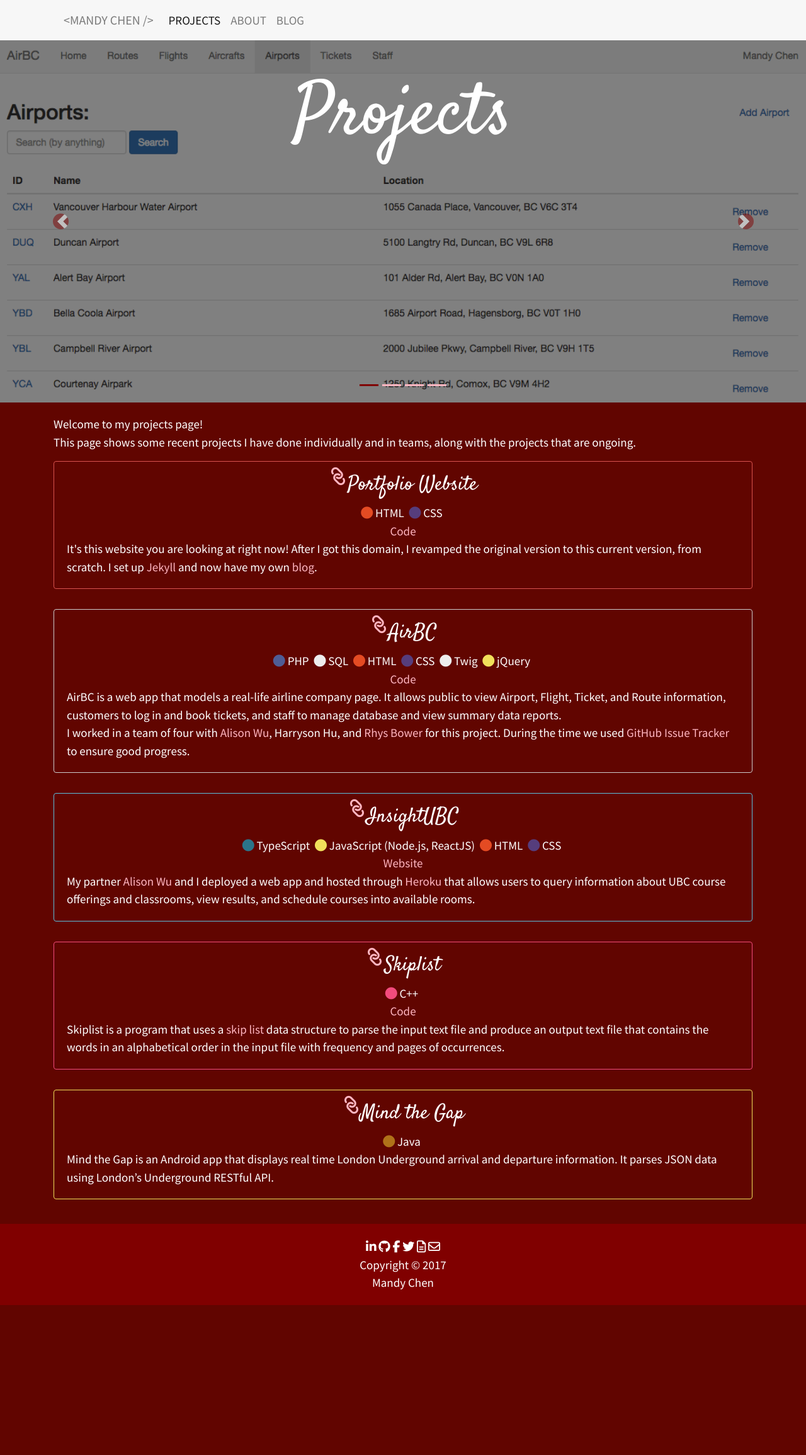
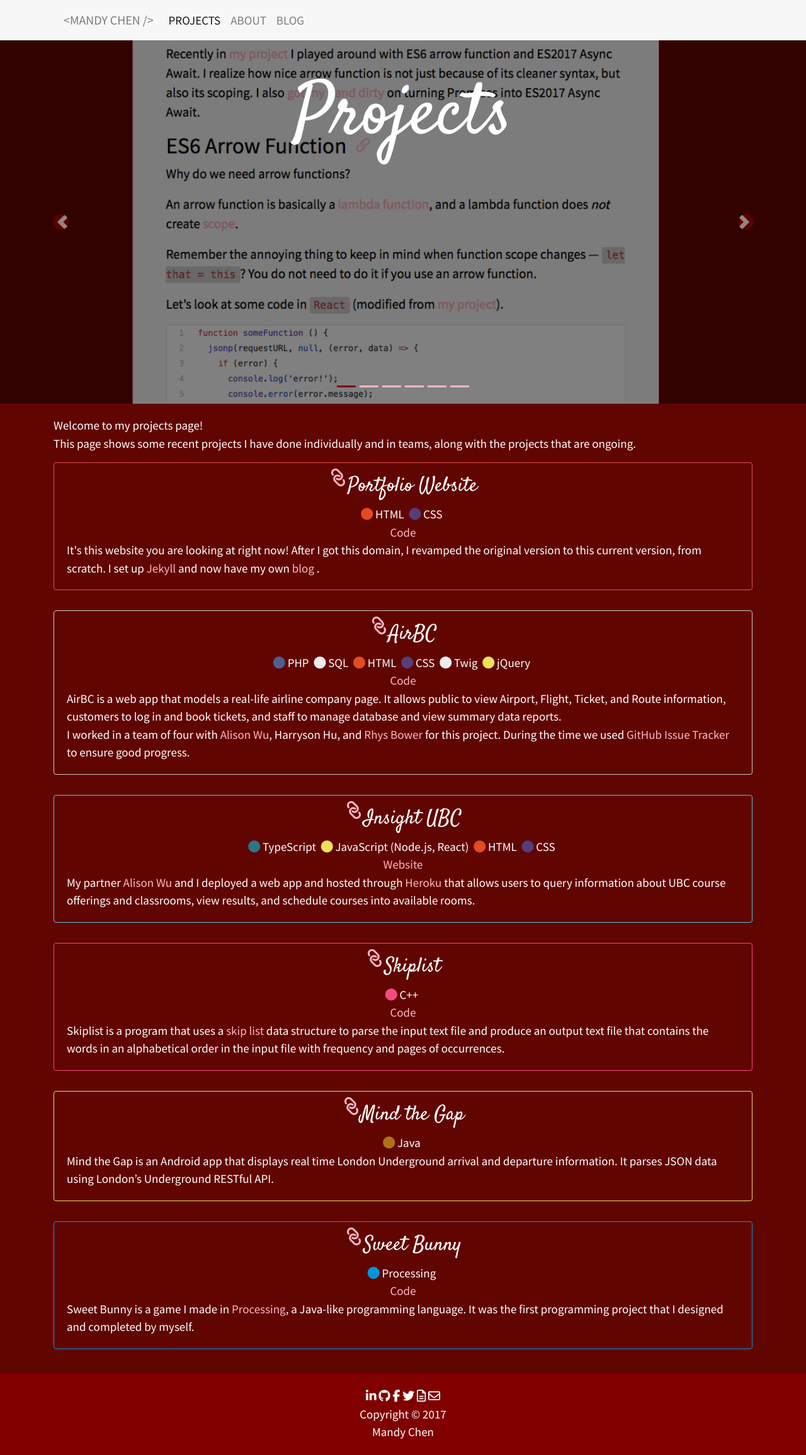
Before and after one commit to 42mandychen/42mandychen.github.io, a Jekyll site: the page built from projects.html, in a window 1280 px wide. Shown: the whole page at 63% size. Built offline with Jekyll 4.4.1, drawn with Linux system fonts in a browser that asks for light colours; nearby versions of some CDN libraries; before the commit the page ends 2072 px from its top, so only the background shows below that.

Commit message:
Refactor projects
Closes #13

```diff
--- a/_config.yml
+++ b/_config.yml
@@ -9,3 +9,5 @@
 gems:
   - jekyll-gist
 env: production
+collections:
+  projects:
--- a/assets/css/main.css
+++ b/assets/css/main.css
@@ -210,6 +210,10 @@
   color: #f34b7d;
 }
 
+i.Processing {
+  color: #0096D8;
+}
+
 div.center {
   text-align: center !important;
 }
@@ -270,3 +274,8 @@
   background-color: transparent;
   border-color: #f34b7d;
 }
+
+.card-outline-sweetbunny {
+  background-color: transparent;
+  border-color: #0096D8;
+}
--- a/projects.html
+++ b/projects.html
@@ -3,12 +3,12 @@
 title: Projects - Mandy Chen
 ---
 
-<div id="carouselExampleControls" class="carousel slide hidden-sm-down" data-ride="carousel">
+<div id="carouselExampleControls" class="carousel slide hidden-xs-down" data-ride="carousel">
 	<ol class="carousel-indicators">
-		<li data-target="#carouselExampleControls" data-slide-to="0" class="active"></li>
-		<li data-target="#carouselExampleControls" data-slide-to="1"></li>
-		<li data-target="#carouselExampleControls" data-slide-to="2"></li>
-		<li data-target="#carouselExampleControls" data-slide-to="3"></li>
+		{% for item in site.data.carousel %}
+			<li data-target="#carouselExampleControls" data-slide-to="{{ forloop.index0 }}"
+			class="{% if forloop.index0 == 0 %} active {% endif %}"></li>
+		{% endfor %}
 	</ol>
 	<div class="carousel-inner" role="listbox">
 		{% for item in site.data.carousel %}
@@ -41,83 +41,44 @@
 			<p class="mb-0">Welcome to my projects page!</p>
 			<p class="mb-0">This page shows some recent projects I have done individually and in teams, along with the projects that are ongoing.</p>
 		</div>
-		<div class="w-100"></div>
-		<div class="col-xl push-xl-0 col-lg-8 push-lg-2 col-md-10 push-md-1">
-		  <div id="portfolio" class="card card-outline-danger my-3 text-center w-100">
-		    <div class="card-block">
-		      <a href="#portfolio" class="title-link">
-		        <h2 class="card-title project-title"><sup><i class="fa fa-link fa-rotate-90 link" aria-hidden="true"></i></sup>Portfolio Website</h2>
-		      </a>
-		      <div class="d-inline mr-1"><i class="fa fa-circle HTML" aria-hidden="true"></i> HTML</div>
-		      <div class="d-inline mr-1"><i class="fa fa-circle CSS" aria-hidden="true"></i> CSS</div>
-		      <p class="mb-0"><a href="https://github.com/42mandychen/42mandychen.github.io/" class="intext-link" target="_blank">Code</a></p>
-		      <p class="card-text text-left mb-0">It's this website you are looking at right now! After I got this domain, I revamped the original version to this current version, from scratch. I set up <a href="https://jekyllrb.com/" class="intext-link" target="_blank">Jekyll</a>
-		        and now have my own <a href="{{site.url}}/blog/" class="intext-link" target="_blank">blog</a>.</p>
-		    </div>
-		  </div>
-		</div>
-		<div class="w-100"></div>
-		<div class="col-xl push-xl-0 col-lg-8 push-lg-2 col-md-10 push-md-1">
-		  <div id="airbc" class="card card-outline-secondary my-3 text-center w-100">
-		    <div class="card-block">
-		      <a href="#airbc" class="title-link">
-		        <h2 class="card-title project-title"><sup><i class="fa fa-link fa-rotate-90 link" aria-hidden="true"></i></sup>AirBC</h2>
-		      </a>
-		      <div class="d-inline mr-1"><i class="fa fa-circle PHP" aria-hidden="true"></i> PHP</div>
-		      <div class="d-inline mr-1"><i class="fa fa-circle Other" aria-hidden="true"></i> SQL</div>
-		      <div class="d-inline mr-1"><i class="fa fa-circle HTML" aria-hidden="true"></i> HTML</div>
-		      <div class="d-inline mr-1"><i class="fa fa-circle CSS" aria-hidden="true"></i> CSS</div>
-		      <div class="d-inline mr-1"><i class="fa fa-circle Other" aria-hidden="true"></i> Twig</div>
-		      <div class="d-inline mr-1"><i class="fa fa-circle JavaScript" aria-hidden="true"></i> jQuery</div>
-		      <p class="mb-0"><a href="https://github.com/RhysBower/AirBC/tree/master/project-final" class="intext-link" target="_blank">Code</a></p>
-		      <p class="card-text text-left mb-0">AirBC is a web app that models a real-life airline company page. It allows public to view Airport, Flight, Ticket, and Route information, customers to log in and book tickets, and staff to manage database and view summary data reports.</p>
-		      <p class="card-text text-left mb-0">I worked in a team of four with <a href="http://alisonwu.me/" class="intext-link" target="_blank">Alison Wu</a>, Harryson Hu, and <a href="http://www.rhysbower.com/" class="intext-link" target="_blank">Rhys Bower</a> for this project. During the
-		        time we used <a href="https://github.com/RhysBower/AirBC/issues?q=is%3Aissue+is%3Aclosed" class="intext-link" target="_blank">GitHub Issue Tracker</a> to ensure good progress.</p>
-		    </div>
-		  </div>
-		</div>
-		<div class="w-100"></div>
-		<div class="col-xl push-xl-0 col-lg-8 push-lg-2 col-md-10 push-md-1">
-			<div id="insightubc" class="card card-outline-info my-3 text-center w-100">
-				<div class="card-block">
-					<a href="#insightubc" class="title-link">
-						<h2 class="card-title project-title"><sup><i class="fa fa-link fa-rotate-90 link" aria-hidden="true"></i></sup>InsightUBC</h2>
-					</a>
-					<div class="d-inline mr-1"><i class="fa fa-circle TypeScript" aria-hidden="true"></i> TypeScript</div>
-					<div class="d-inline mr-1"><i class="fa fa-circle JavaScript" aria-hidden="true"></i> JavaScript (Node.js, ReactJS)</div>
-					<div class="d-inline mr-1"><i class="fa fa-circle HTML" aria-hidden="true"></i> HTML</div>
-					<div class="d-inline mr-1"><i class="fa fa-circle CSS" aria-hidden="true"></i> CSS</div>
-					<p class="mb-0"><a href="https://insightubc-cs.herokuapp.com/" class="intext-link" target="_blank">Website</a></p>
-					<p class="card-text text-left mb-0">My partner <a href="http://alisonwu.me/" class="intext-link" target="_blank">Alison Wu</a> and I deployed a web app and hosted through <a href="https://www.heroku.com/" class="intext-link" target="_blank">Heroku</a> that allows users to query information
-						about UBC course offerings and classrooms, view results, and schedule courses into available rooms.</p>
+		{% assign projects = site.projects | sort: 'date' | reverse %}
+		{% for project in projects %}
+			<div class="w-100"></div>
+			<div class="col-xl push-xl-0 col-lg-8 push-lg-2 col-md-10 push-md-1">
+				<div id="{{ project.id }}" class="card {{ project.style }} my-3 text-center w-100">
+					<div class="card-block">
+						<a href="#{{ project.id }}" class="title-link">
+							<h2 class="card-title project-title"><sup><i class="fa fa-link fa-rotate-90 link" aria-hidden="true"></i></sup>{{ project.title }}</h2>
+						</a>
+						{% for language in project.languages %}
+							{% if language == 'C++' %}
+								{% assign style = 'Cpp' %}
+								{% assign name = language %}
+							{% elsif language == 'SQL' or language == 'Twig' %}
+								{% assign style = 'Other' %}
+								{% assign name = language %}
+							{% elsif language == 'jQuery' %}
+								{% assign style = 'JavaScript' %}
+								{% assign name = language %}
+							{% elsif language == 'JavaScript (Node.js, React)' %}
+								{% assign style = 'JavaScript' %}
+								{% assign name = language %}
+							{% else %}
+								{% assign style = language %}
+								{% assign name = language %}
+							{% endif %}
+							<div class="d-inline mr-1"><i class="fa fa-circle {{ style }}" aria-hidden="true"></i> {{ name }}</div>
+						{% endfor %}
+						{% if project.code %}
+							<p class="mb-0"><a href="{{ project.code }}" class="intext-link" target="_blank">Code</a></p>
+						{% endif %}
+						{% if project.website %}
+							<p class="mb-0"><a href="{{ project.website }}" class="intext-link" target="_blank">Website</a></p>
+						{% endif %}
+						{{ project.content }}
+					</div>
 				</div>
 			</div>
-		</div>
-		<div class="w-100"></div>
-		<div class="col-xl push-xl-0 col-lg-8 push-lg-2 col-md-10 push-md-1">
-			<div id="skiplist" class="card card-outline-skiplist my-3 text-center w-100">
-				<div class="card-block">
-					<a href="#skiplist" class="title-link">
-						<h2 class="card-title project-title"><sup><i class="fa fa-link fa-rotate-90 link" aria-hidden="true"></i></sup>Skiplist</h2>
-					</a>
-					<div class="d-inline mr-1"><i class="fa fa-circle Cpp" aria-hidden="true"></i> C++</div>
-					<p class="mb-0"><a href="https://github.com/42mandychen/skiplist/" class="intext-link" target="_blank">Code</a></p>
-					<p class="card-text text-left mb-0">Skiplist is a program that uses a <a href="https://en.wikipedia.org/wiki/Skip_list" class="intext-link" target="_blank">skip list</a> data structure to parse the input text file and produce an output text file that contains the words in an alphabetical
-						order in the input file with frequency and pages of occurrences.</p>
-				</div>
-			</div>
-		</div>
-		<div class="w-100"></div>
-		<div class="col-xl push-xl-0 col-lg-8 push-lg-2 col-md-10 push-md-1">
-			<div id="mindthegap" class="card card-outline-mindthegap my-3 text-center w-100">
-				<div class="card-block">
-					<a href="#mindthegap" class="title-link">
-						<h2 class="card-title project-title"><sup><i class="fa fa-link fa-rotate-90 link" aria-hidden="true"></i></sup>Mind the Gap</h2>
-					</a>
-					<div class="d-inline mr-1"><i class="fa fa-circle Java" aria-hidden="true"></i> Java</div>
-					<p class="card-text text-left mb-0">Mind the Gap is an Android app that displays real time London Underground arrival and departure information. It parses JSON data using London’s Underground RESTful API.</p>
-				</div>
-			</div>
-		</div>
+		{% endfor %}
 	</div>
 </div>
```
Also changed, not shown: _data/carousel.json (+8 -0 lines), _projects/airbc.html (added, +19 -0 lines), _projects/insightubc.html (added, +13 -0 lines), _projects/mindthegap.html (added, +10 -0 lines), _projects/portfolio.html (added, +17 -0 lines), _projects/skiplist.html (added, +13 -0 lines), _projects/sweetbunny.html (added, +12 -0 lines), images/site.png (added), images/sweetbunny.png (added).
